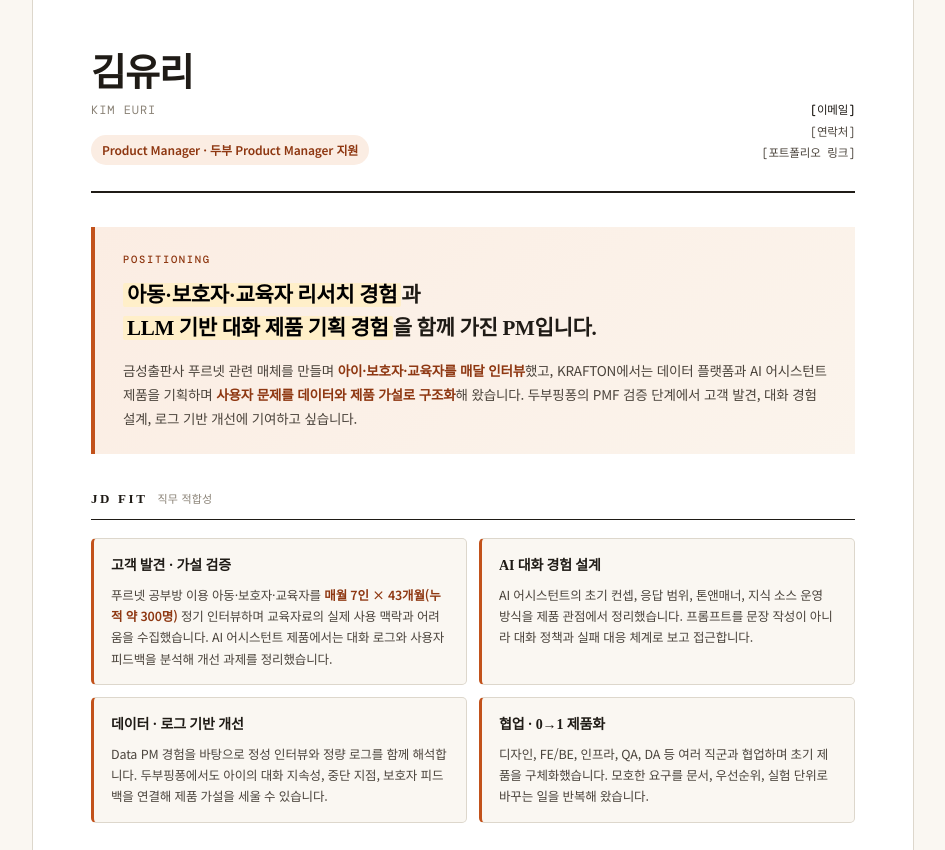
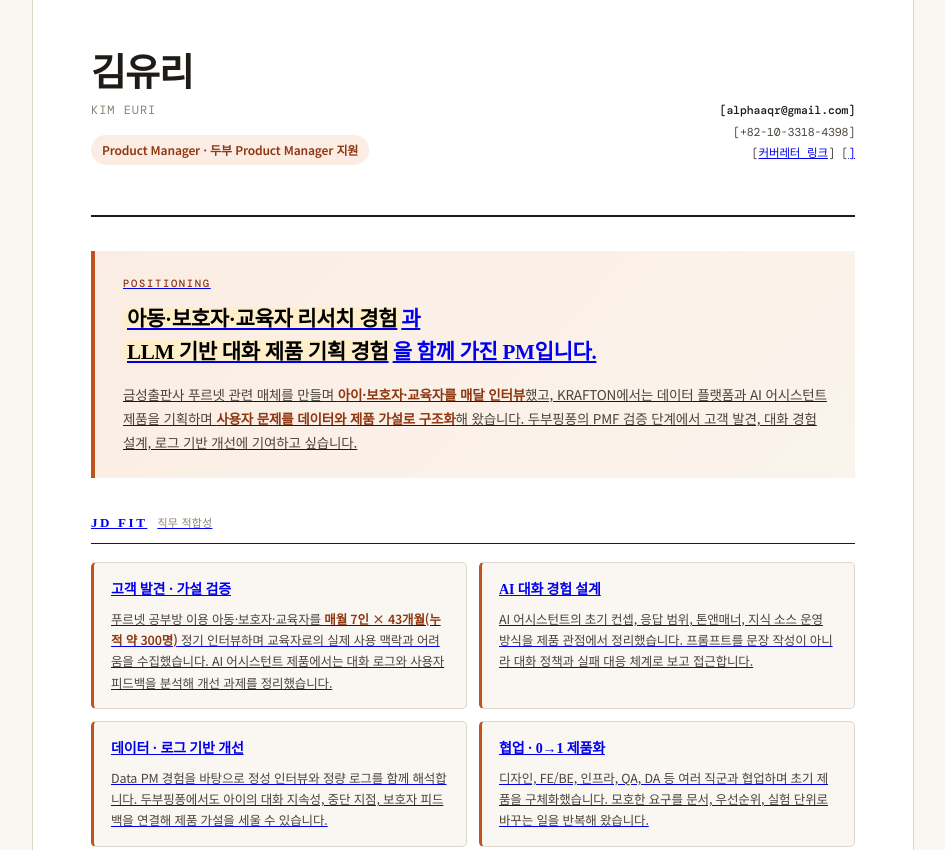
Before and after one commit to euri-aqr/prtfolio-dubu, a plain HTML site: page index.html in a window 1280 px wide. Shown: the top 850 px of the page, without its empty margins (167-1112 px from the left). Drawn offline with nearby package versions, Linux system fonts and the light colour scheme; a web font is replaced by a local one.

Commit message:
Update index.html

```diff
--- a/index.html
+++ b/index.html
@@ -327,9 +327,9 @@ section { margin-bottom: 36px; }
       <div class="title-badge">Product Manager · 두부 Product Manager 지원</div>
     </div>
     <div class="contact">
-      <strong>[이메일]</strong><br>
-      [연락처]<br>
-      [포트폴리오 링크]
+      <strong>[alphaaqr@gmail.com]</strong><br>
+      [+82-10-3318-4398]<br>
+      [<a href="https://euri-aqr.github.io/prtfolio-dubu/cover_letter_dubu.html">커버레터 링크</a>] [<a href="https://euri-aqr.github.io/prtfolio-dubu/portfolio_dubu.html"포트폴리오 링크</a>]
     </div>
   </header>
 
```
